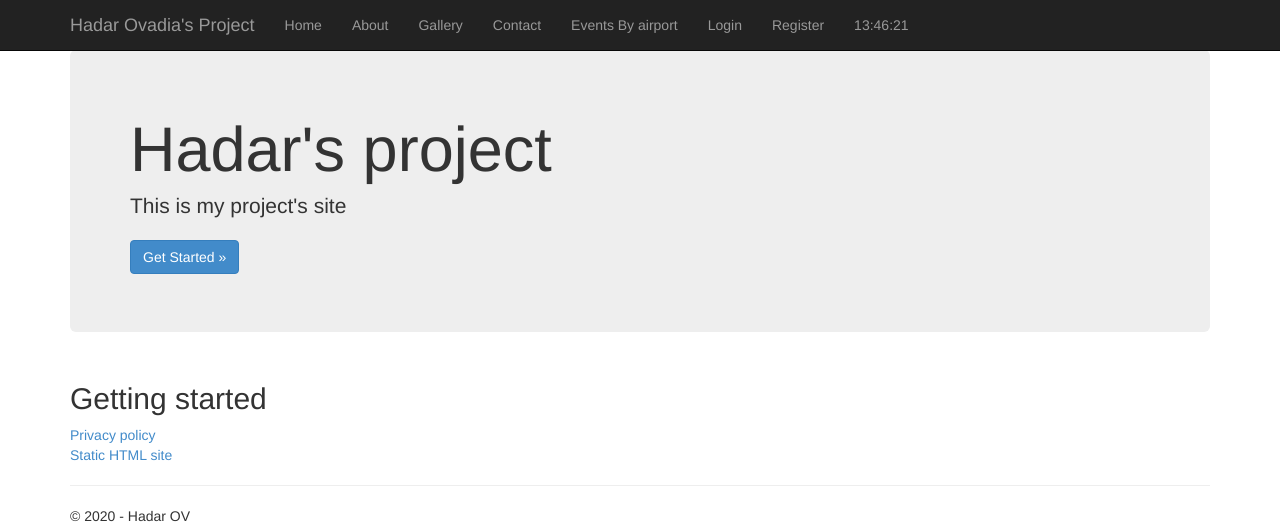
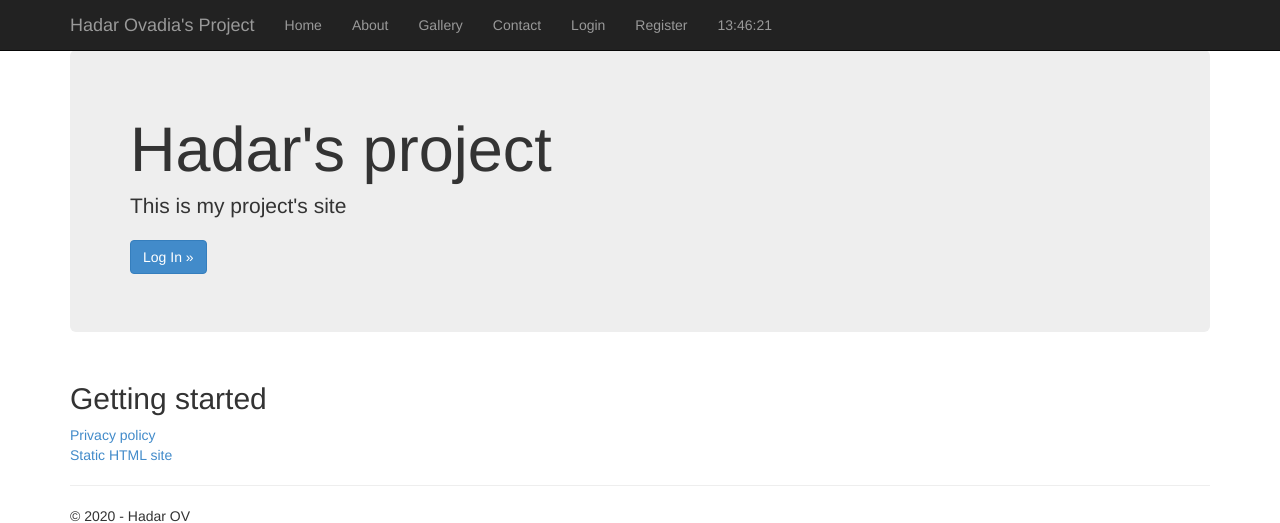
Before and after one commit to WhiteRose7303/4080-Project, a Flask app: page / in a window 1280 px wide. Shown: the top 523 px of the page. Run offline with Flask 2, Linux system fonts and the light colour scheme; some libraries are stand-ins or nearby versions.

Commit message:
New redirect

```diff
--- a/4080 Project/_4080_Project/templates/index.html
+++ b/4080 Project/_4080_Project/templates/index.html
@@ -5,7 +5,7 @@
 <div class="jumbotron">
     <h1>Hadar's project</h1>
     <p class="lead">This is my project's site</p>
-    <p><a href="{{ url_for('Photoalbum') }}" class="btn btn-primary btn-large">Get Started &raquo;</a></p>
+    <p><a href="{{ url_for('Login') }}" class="btn btn-primary btn-large">Log In &raquo;</a></p>
 </div>
 
 <div class="row">
--- a/4080 Project/_4080_Project/templates/layout.html
+++ b/4080 Project/_4080_Project/templates/layout.html
@@ -44,7 +44,6 @@
                     <li><a href="{{ url_for('about') }}">About</a></li>
                     <li><a href="{{ url_for('Photoalbum') }}">Gallery</a></li>
                     <li><a href="{{ url_for('contact') }}">Contact</a></li>
-                    <li><a href="{{ url_for('qurey') }}">Events By airport</a></li>
                     <li><a href="{{ url_for('Login') }}">Login</a></li>
                     <li><a href="{{ url_for('Register') }}">Register</a></li>
                     <li>
--- a/4080 Project/_4080_Project/views.py
+++ b/4080 Project/_4080_Project/views.py
@@ -5,6 +5,7 @@ from flask import render_template
 from flask import request
 from flask import redirect
 from flask import make_response
+from flask import session, redirect, url_for
 from _4080_Project import app
 
 
@@ -206,7 +207,7 @@ def Login():
     if (request.method == 'POST' and form.validate()):
         if (db_Functions.IsLoginGood(form.username.data, form.password.data)):
             flash('Login approved!')
-            #return redirect(qurey)
+            return redirect(url_for('qurey'))
         else:
             flash('Error in - Username and/or password')
 
```
Also changed, not shown: 1 other file.
